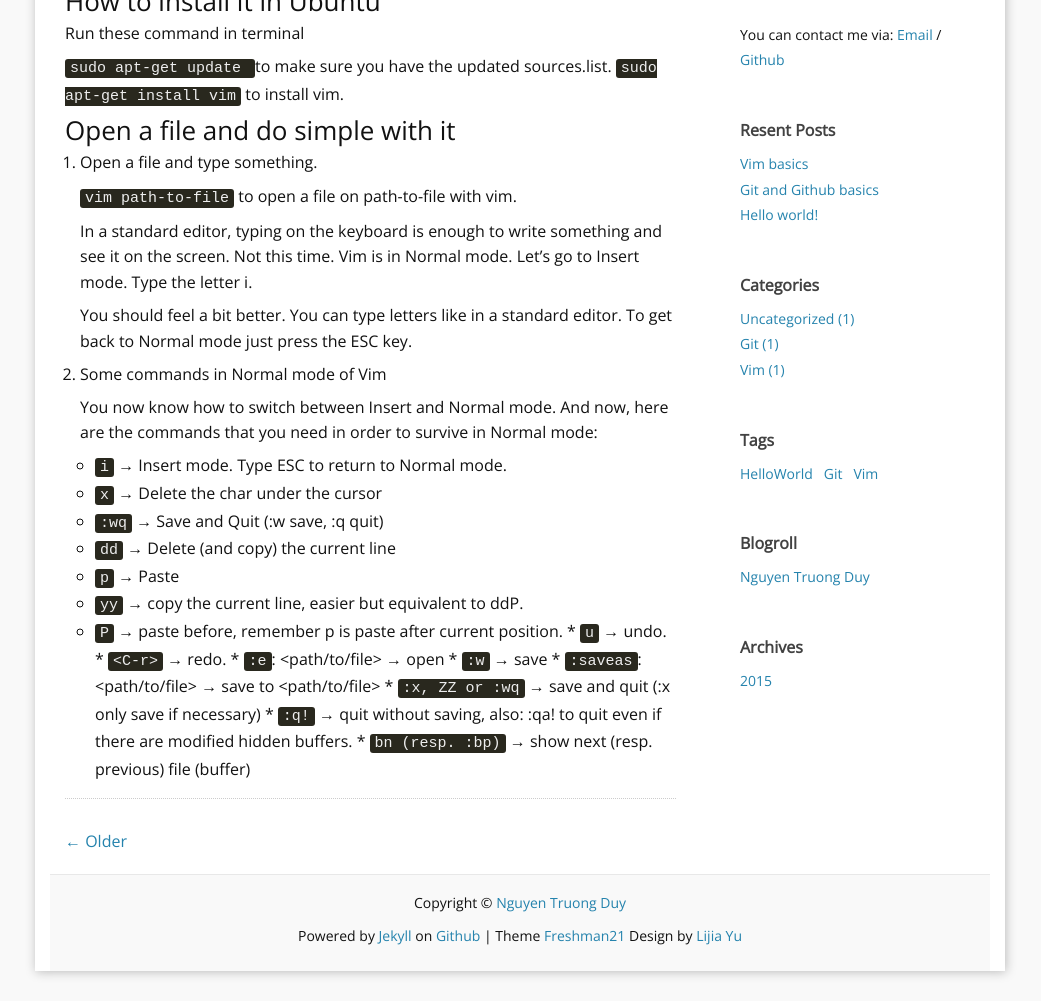
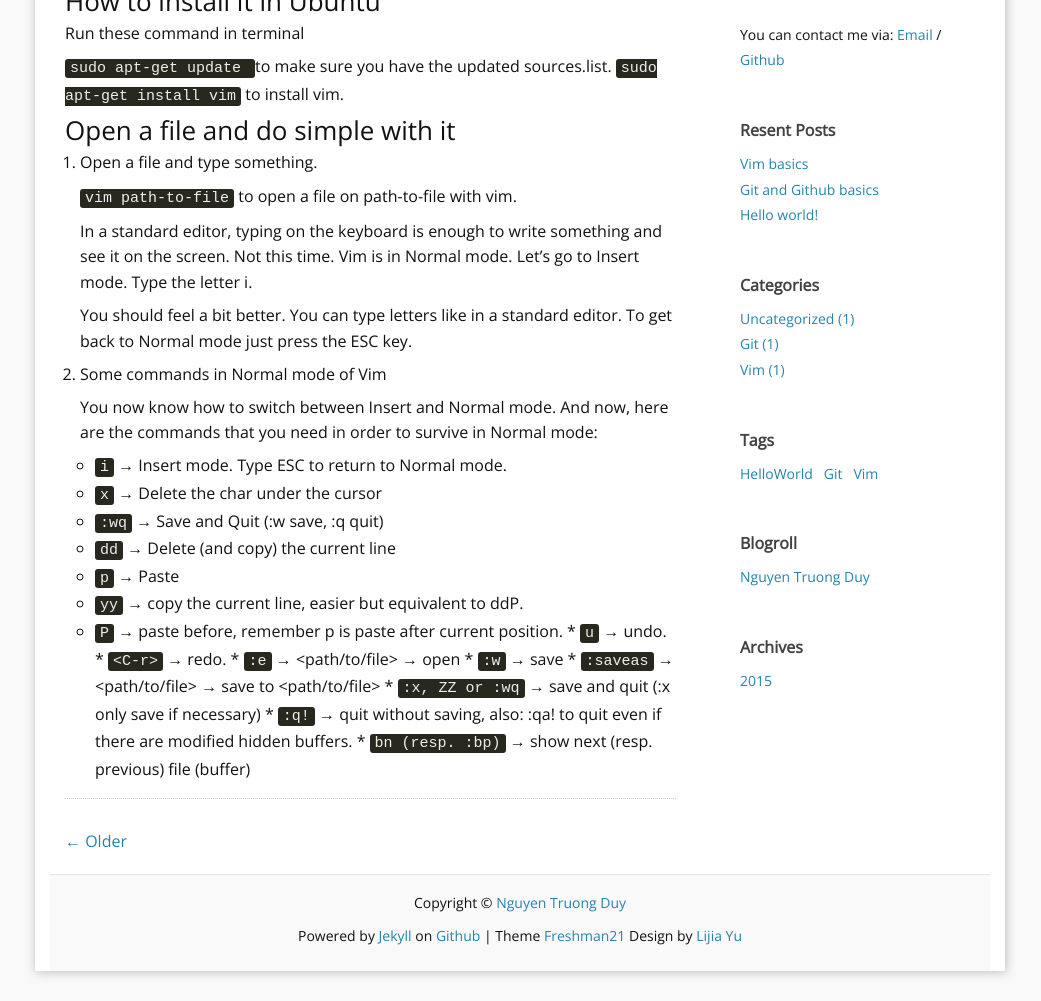
Before and after one commit to truongduyng/truongduyng.github.io, a Jekyll site: the page built from _posts/2015-01-16-vim-basics.md, in a window 1280 px wide, cut to the strip 344-1345 px from the top of the page. Shown: the whole strip, without its empty margins (120-1161 px from the left). Built offline with Jekyll 4.4.1, drawn with Linux system fonts in a browser that asks for light colours; comment, search, counter and statistics services are not loaded.

````diff
--- a/_posts/2015-01-16-vim-basics.md
+++ b/_posts/2015-01-16-vim-basics.md
@@ -39,9 +39,9 @@ Run these command in terminal
 	* ``` P ``` → paste before, remember p is paste after current position.
   * ``` u ``` → undo.
   * ``` <C-r> ``` → redo.
-  * ``` :e ```: <path/to/file> → open
+  * ``` :e ``` → <path/to/file> → open
   * ``` :w ``` → save
-  * ``` :saveas ```: <path/to/file> → save to <path/to/file>
+  * ``` :saveas ``` → <path/to/file> → save to <path/to/file>
   * ``` :x, ZZ or :wq ``` → save and quit (:x only save if necessary)
   * ``` :q! ``` → quit without saving, also: :qa! to quit even if there are modified hidden buffers.
   * ``` bn (resp. :bp) ``` → show next (resp. previous) file (buffer)
````
